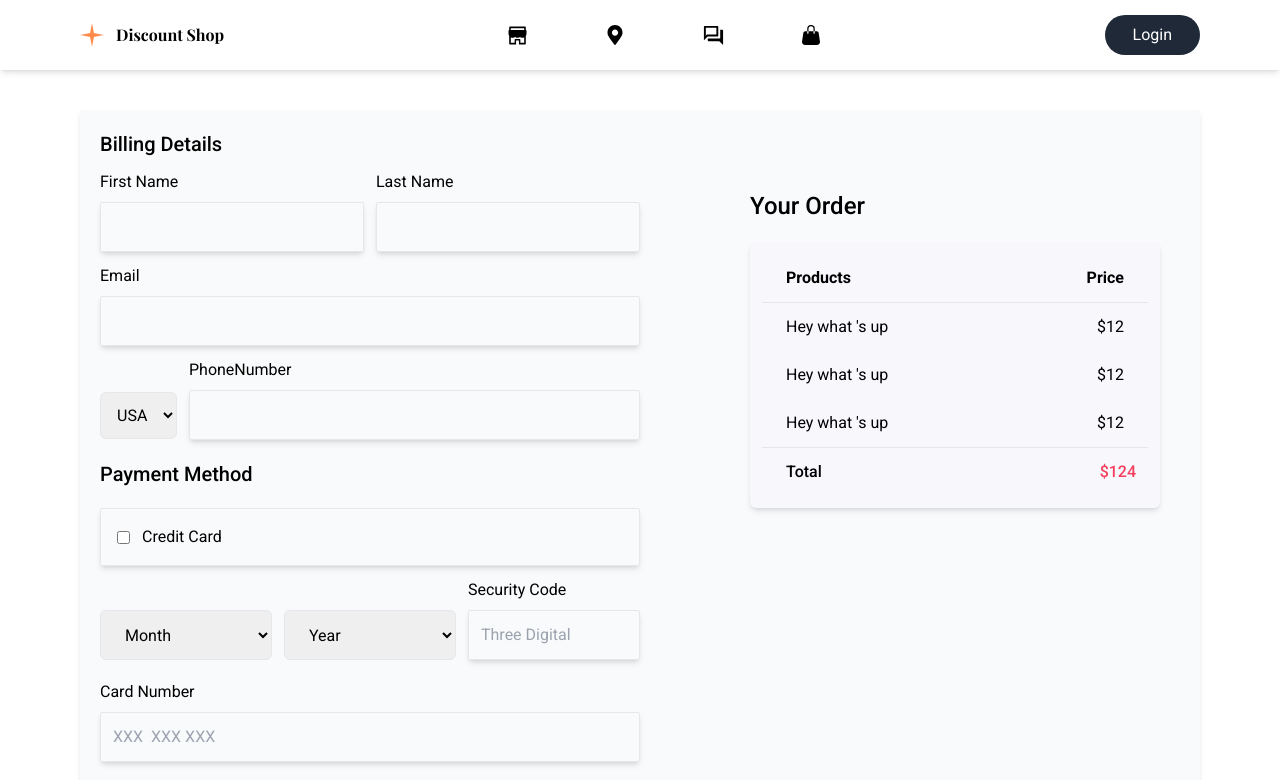
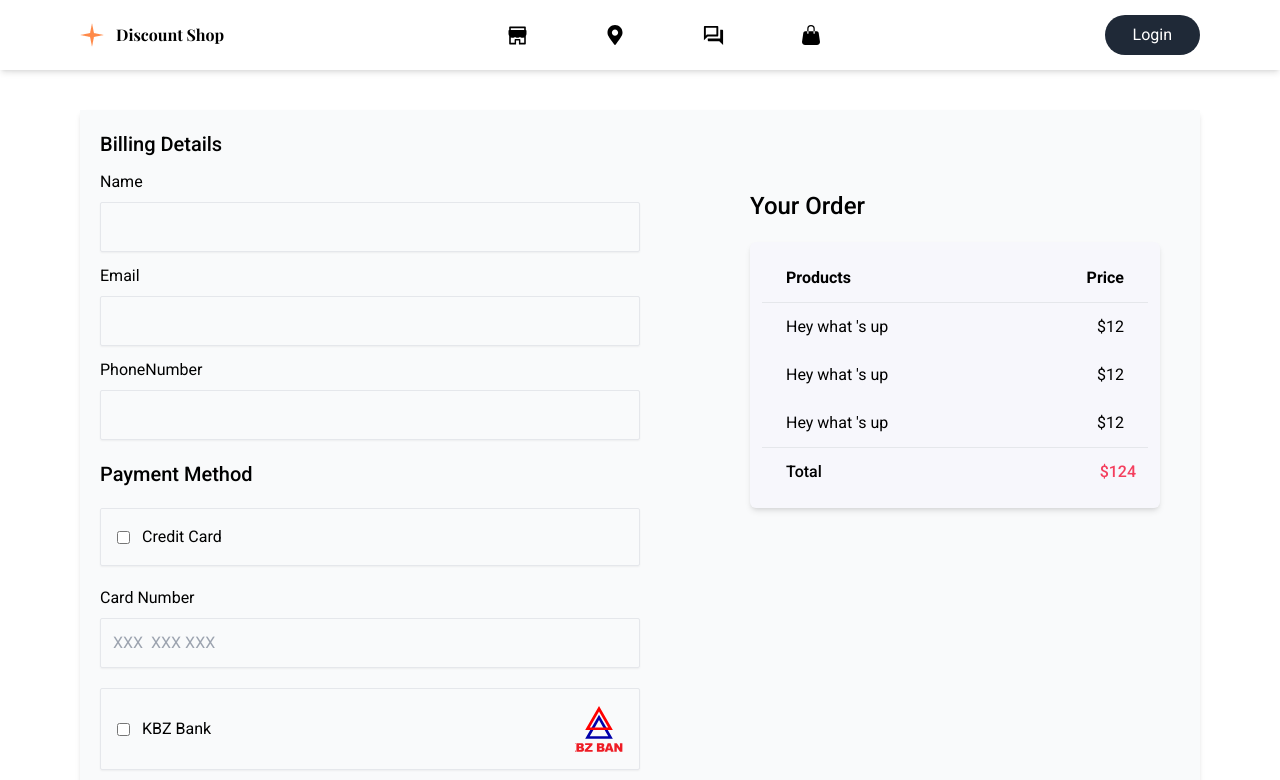
Before and after one commit to MgHtetMyatAung/drinking-shake-fe, a React (Vite) app: page /check-out in a window 1280 px wide. Shown: the top 780 px of the page. Built offline with nearby package versions, Linux system fonts and the light colour scheme.

Commit message:
preparcheck

```diff
--- a/src/pages/checkout/PaymentForm.jsx
+++ b/src/pages/checkout/PaymentForm.jsx
@@ -1,50 +1,33 @@
-import React from 'react'
+import React, { useState } from "react";
 import kbz from "../../assets/kbz.svg";
-import wave from "../../assets/WaveMoney.png"
+import wave from "../../assets/WaveMoney.png";
 const PaymentForm = () => {
+  const [payBank,setPayBank] =useState("kbz");
   return (
     <>
       <div className=" w-[100%]  space-y-5 md:space-y-0 md:grid gap-3">
-            <div className=" grid   lg:grid-cols-2 gap-3 ">
         <div className="  flex flex-col gap-2">
-                <label htmlFor="">First Name</label>
+          <label htmlFor="">Name</label>
           <input
             type="text"
-                  className="  border   bg-transparent shadow-md p-2 lg:p-3 rounded-sm focus:border-blue-300"
+            className="  border   bg-transparent shadow-sm p-2 lg:p-3 rounded-sm focus:border-blue-300"
           />
-              </div>
-              <div className="  flex flex-col gap-2">
-                <label htmlFor="">Last Name</label>
-                <input
-                  type="text"
-                  className="  border   bg-transparent shadow-md p-2 lg:p-3 rounded-sm focus:border-blue-300"
-                />
-              </div>
         </div>
 
         <div className="  flex flex-col gap-2">
           <label htmlFor="">Email </label>
           <input
             type="email"
-                className="  border   bg-transparent shadow-md p-2 lg:p-3 rounded-sm focus:border-blue-300"
+            className="  border   bg-transparent shadow-sm p-2 lg:p-3 rounded-sm focus:border-blue-300"
           />
         </div>
 
         <div className="  md:flex   md:gap-3 items-center">
-              <select
-                name=""
-                id=""
-                className=" p-3 border border-gray-200 rounded-md  w-full my-3 md:mt-8 md:w-auto md:my-0"
-              >
-                <option className="  md:p-3">USA</option>
-                <option className="  md:p-3">USA</option>
-              </select>
-
           <div className="  flex flex-col gap-2  md:flex-1">
             <label htmlFor="">PhoneNumber </label>
             <input
               type="tel"
-                  className="  border   bg-transparent shadow-md p-2 md:p-3 rounded-sm focus:border-blue-300"
+              className="  border   bg-transparent shadow-sm p-2 md:p-3 rounded-sm focus:border-blue-300"
             />
           </div>
         </div>
@@ -53,42 +36,10 @@ const PaymentForm = () => {
       <div className=" ">
         <h1 className=" text-xl font-medium my-5">Payment Method</h1>
 
-            <div className="  border   bg-transparent shadow-md p-4 rounded-sm focus:border-blue-300 ">
+        <div className="  border   bg-transparent shadow-sm p-4 rounded-sm focus:border-blue-300 ">
           <div className=" flex items-center gap-3">
             <input type="checkbox" />
             <span>Credit Card</span>
-              </div>
-            </div>
-
-            {/* cad month years  code */}
-            <div className=" grid md:grid-cols-3 gap-3 md:my-3">
-              <select
-                name=""
-                id=""
-                className=" px-5 py-3 border border-gray-200 rounded-md mt-8 "
-              >
-                <option value="">Month</option>
-                <option value="">Jan</option>
-                <option value="">Feb</option>
-              </select>
-
-              <select
-                name=""
-                id=""
-                className=" px-5 py-3 border border-gray-200 rounded-md mt-8 "
-              >
-                <option value="">Year</option>
-                <option value="">Jan</option>
-                <option value="">Feb</option>
-              </select>
-
-              <div className="  flex flex-col gap-2 flex-1">
-                <label htmlFor="">Security Code </label>
-                <input
-                  type="tel"
-                  className="  border   bg-transparent shadow-md p-3 rounded-sm focus:border-blue-300"
-                  placeholder="Three Digital"
-                />
           </div>
         </div>
 
@@ -97,39 +48,45 @@ const PaymentForm = () => {
           <label htmlFor="">Card Number </label>
           <input
             type="tel"
-                className="  border   bg-transparent shadow-md p-3 rounded-sm focus:border-blue-300"
+            className="  border   bg-transparent shadow-sm p-3 rounded-sm focus:border-blue-300"
             placeholder="XXX  XXX XXX"
           />
         </div>
 
         {/* kbz or payapal */}
-            <div className="  border   bg-transparent shadow-md p-4 rounded-sm focus:border-blue-300  flex justify-between items-center">
+        <div className="  border   bg-transparent shadow-sm p-4 rounded-sm focus:border-blue-300  flex justify-between items-center">
           <div className=" flex items-center gap-3">
-                <input type="checkbox" />
+            <input type={payBank && "checkbox"} />
             <span>KBZ Bank </span>
           </div>
 
-                     <img src={kbz} alt="kbz logo"  className=" w-8 h-8 md:w-12 md:h-12 object-cover"/>
-
+          <img
+            src={kbz}
+            alt="kbz logo"
+            className=" w-8 h-8 md:w-12 md:h-12 object-cover"
+          />
         </div>
 
         {/* wave  */}
-            <div className="  border   bg-transparent shadow-md p-4 rounded-sm focus:border-blue-300  flex justify-between items-center my-5">
+        <div className="  border   bg-transparent shadow-sm p-4 rounded-sm focus:border-blue-300  flex justify-between items-center my-5">
           <div className=" flex items-center gap-3">
-                <input type="checkbox" />
+            <input type={payBank  && "checkbox"} />
             <span>WayMoney </span>
           </div>
 
-                     <img src={wave} alt="kbz logo"  className="w-8 h-8 md:w-12 md:h-12 object-cover"/>
-
+          <img
+            src={wave}
+            alt="kbz logo"
+            className="w-8 h-8 md:w-12 md:h-12 object-cover"
+          />
         </div>
 
-
-            <button className="  py-3 border  text-center bg-violet-500/10 shadow-md w-[100%] rounded-md">Continue</button>
-
+        <button className="  py-3 border  text-center bg-violet-500/10 shadow-md w-[100%] rounded-md">
+          Continue
+        </button>
       </div>
     </>
-  )
-}
+  );
+};
 
-export default PaymentForm
+export default PaymentForm;
```
Lines whose indentation alone changed are shown as unchanged.
